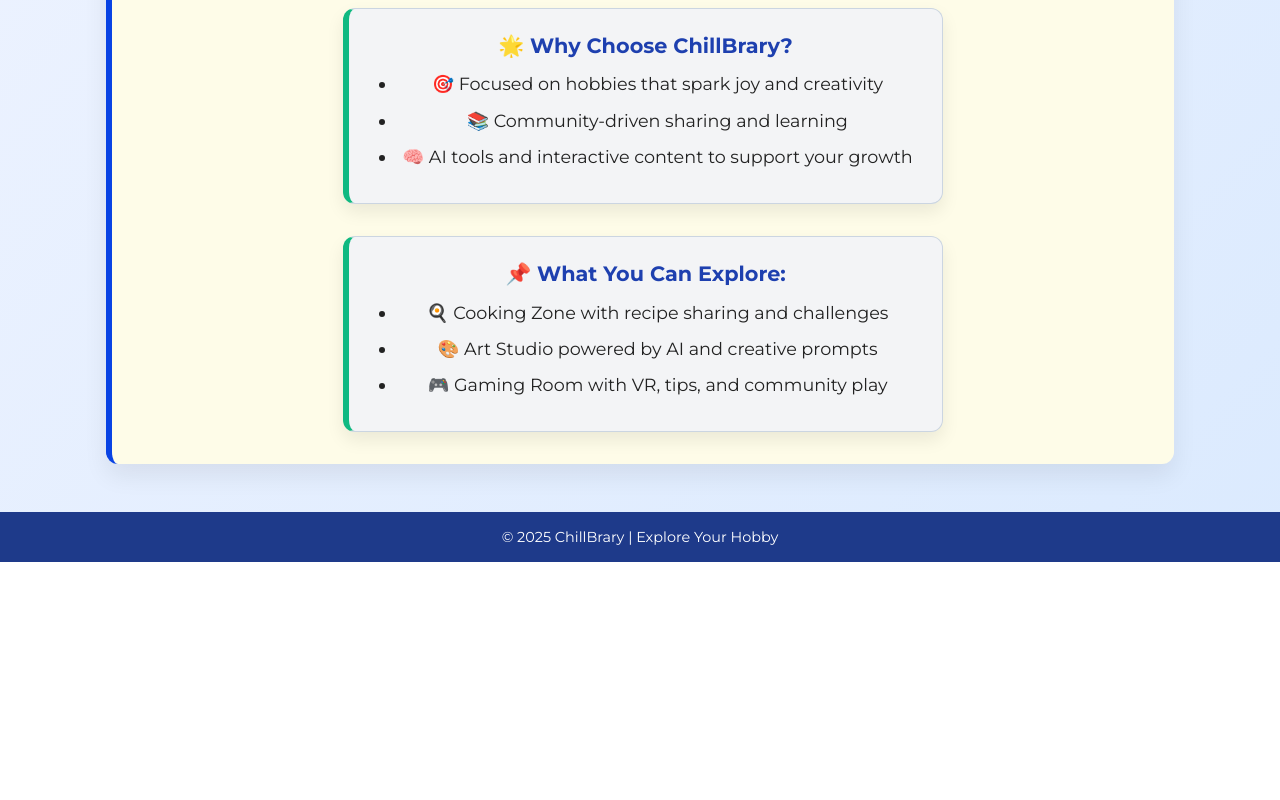
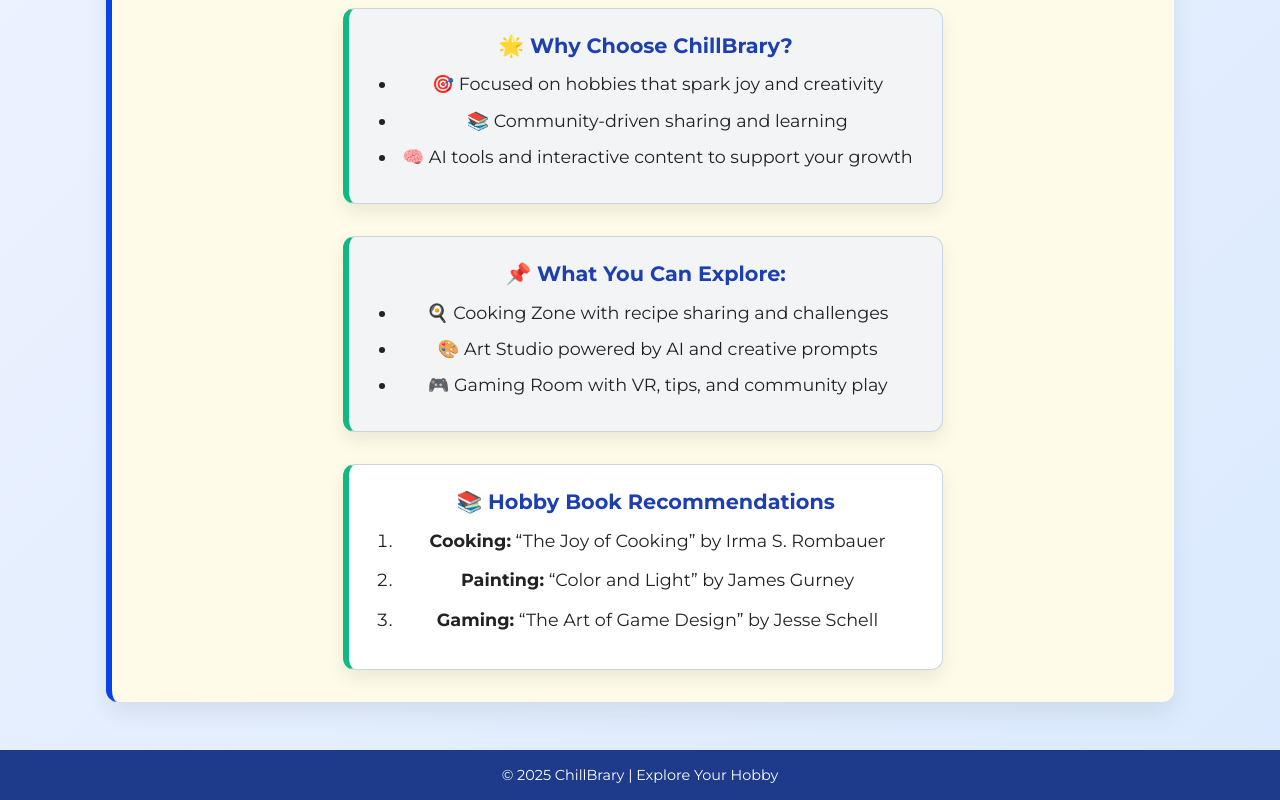
Before and after one commit to NoorHusna/ChillBrary-website, a plain HTML site: page index.html in a window 1280 px wide. Shown: the part 562-1362 px from the top of the page. Before the commit the page ends 1124 px from the top, so only its background shows below. Drawn offline with Linux system fonts and the light colour scheme.

Commit message:
Update index.html

```diff
--- a/index.html
+++ b/index.html
@@ -51,6 +51,15 @@
           <li>🎮 Gaming Room with VR, tips, and community play</li>
         </ul>
       </div>
+
+      <div class="activity-box book-section">
+  <h3>📚 Hobby Book Recommendations</h3>
+  <ul class="book-list">
+    <li><strong>Cooking:</strong> “The Joy of Cooking” by Irma S. Rombauer</li>
+    <li><strong>Painting:</strong> “Color and Light” by James Gurney</li>
+    <li><strong>Gaming:</strong> “The Art of Game Design” by Jesse Schell</li>
+  </ul>
+</div>
     </section>
   </main>
 
```
